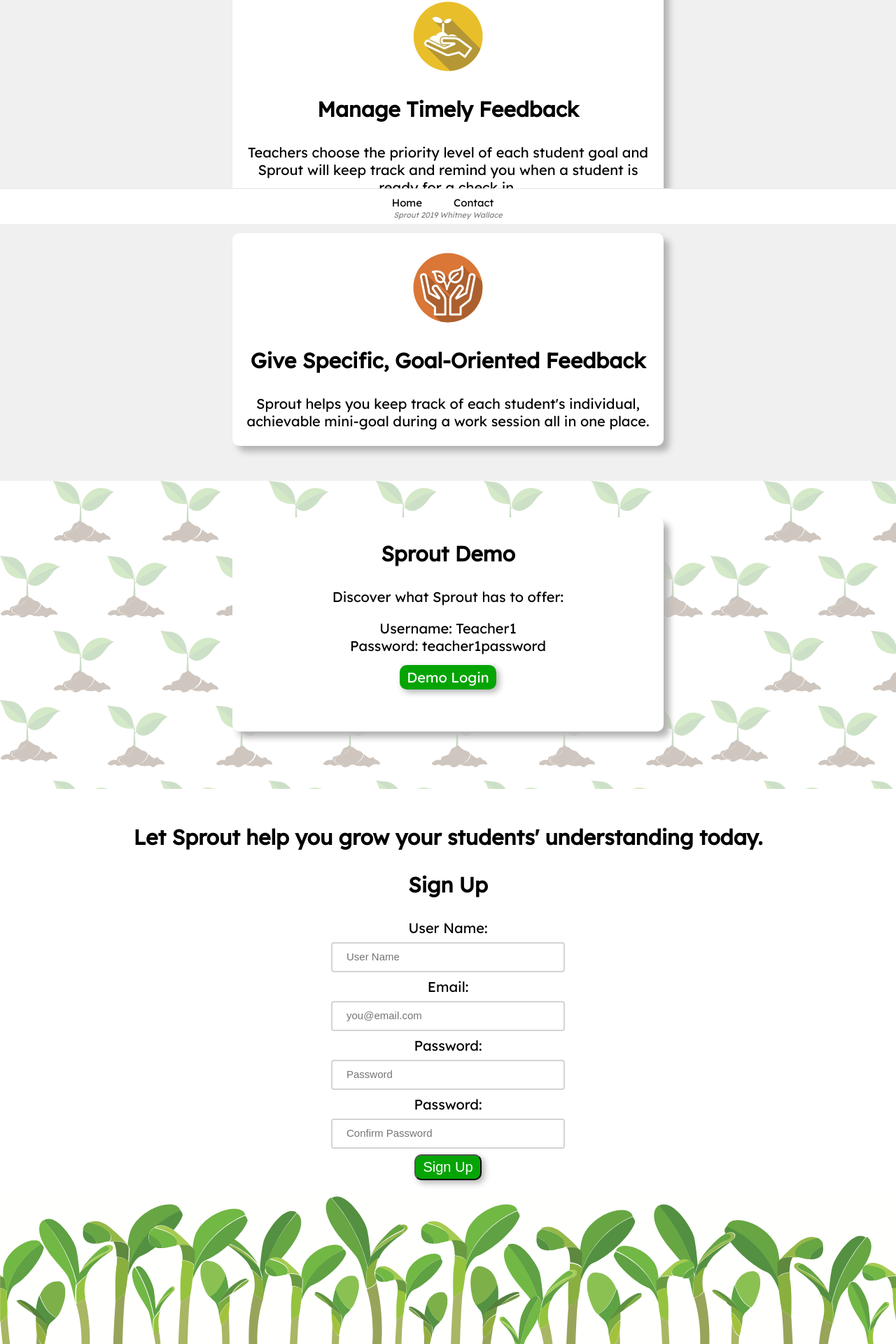
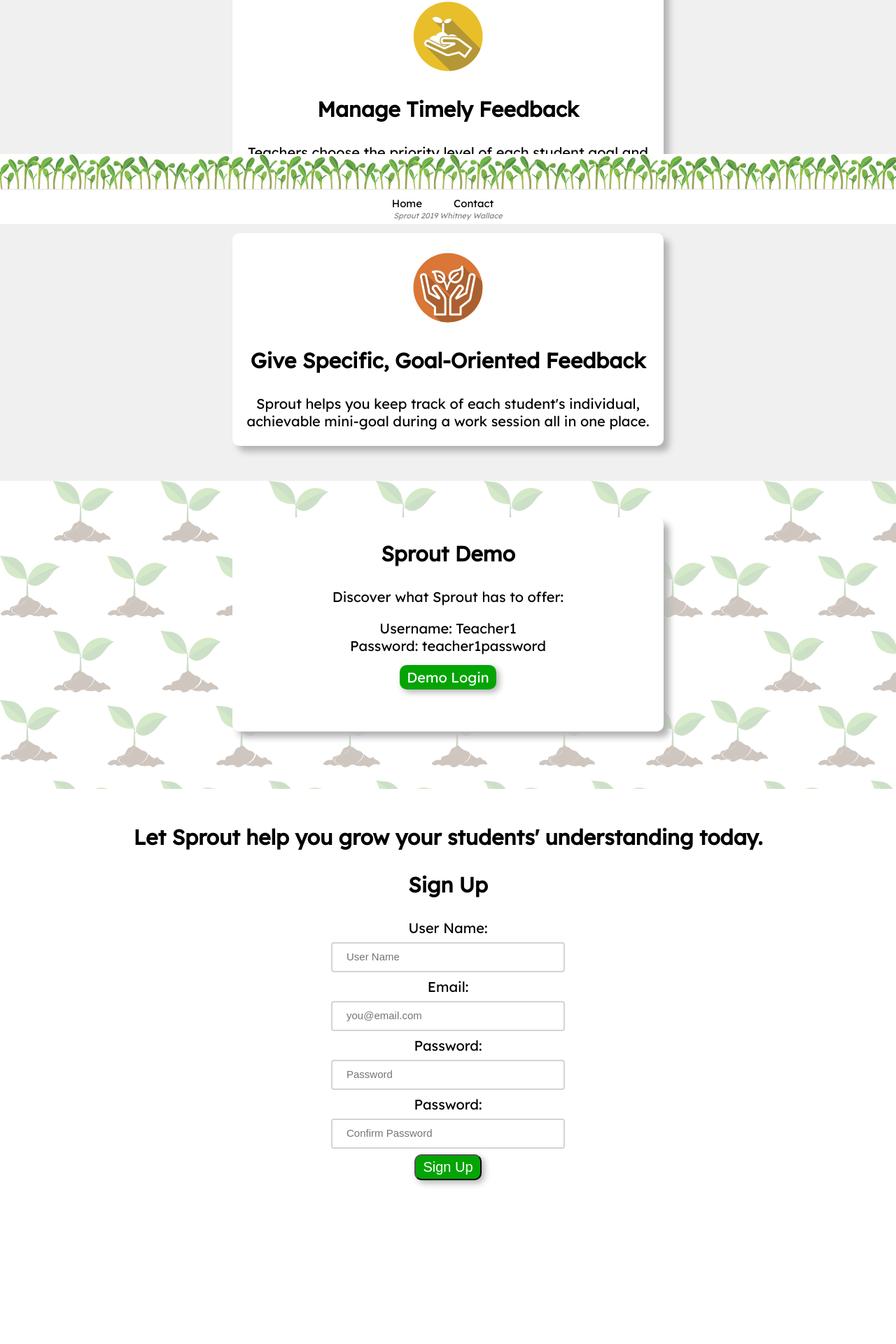
Before and after one commit to WhitneySamWallace/Sprout-Capstone-I, a React (Create React App) app: page / in a window 1280 px wide. Shown: the part 480-2400 px from the top of the page at 70% size. After the commit the page ends 2286 px from the top, so only its background shows below. Built offline with nearby package versions, Linux system fonts and the light colour scheme.

Commit message:
updating css and error handling

```diff
--- a/src/components/AddStudent/AddStudent.css
+++ b/src/components/AddStudent/AddStudent.css
@@ -1,6 +1,6 @@
 .Add-Student {
   margin-top: 170px;
-  margin-bottom: 45px;
+  margin-bottom: 100px;
 }
 
 .Add-Student ul {
@@ -47,6 +47,9 @@
 
 .Add-Student .sprout-border {
   margin-bottom: 0px;
+  position: absolute;
+  bottom: 0;
+  left: 0;
 }
 
 .Add-Student li {
--- a/src/components/AddStudent/AddStudent.js
+++ b/src/components/AddStudent/AddStudent.js
@@ -3,7 +3,6 @@ import Nav from "../Nav/Nav";
 import "./AddStudent.css";
 import Context from "../../context/Context";
 import StudentsApiService from "../../services/students-api-service";
-import sproutBorder from "../../images/sprout-border.svg";
 
 class AddStudent extends React.Component {
   static contextType = Context;
@@ -61,11 +60,6 @@ class AddStudent extends React.Component {
         <section className="add-student-list">
           <ul>{students}</ul>
         </section>
-        <img
-          src={sproutBorder}
-          alt="line of sprouts"
-          className="sprout-border"
-        />
       </div>
     );
   }
--- a/src/components/Footer/Footer.css
+++ b/src/components/Footer/Footer.css
@@ -5,7 +5,14 @@
   width: 100%;
   background-color: white;
   height: 50px;
-  border-top: 1px solid rgb(230, 230, 230)
+  background-image: url('../../images/sprout-border.svg');
+  background-repeat: repeat-x;
+  background-size: auto 50px;
+  padding-top: 50px;
+}
+
+.Footer div {
+  border-top: 1px solid rgb(230, 230, 230);
 }
 
 .Footer a {
--- a/src/components/Footer/Footer.js
+++ b/src/components/Footer/Footer.js
@@ -5,6 +5,7 @@ import "./Footer.css";
 function Footer() {
   return (
     <footer className="Footer">
+    <div>
         <ul>
           <Link to="/">Home</Link>
           <a
@@ -16,6 +17,7 @@ function Footer() {
           </a>
         </ul>
         <p>Sprout 2019 Whitney Wallace</p>
+      </div>
     </footer>
   );
 }
--- a/src/components/LandingPage/LandingPage.css
+++ b/src/components/LandingPage/LandingPage.css
@@ -2,6 +2,7 @@
 bold - font-family: 'Rubik', sans-serif; */
 .main {
   margin-top: 110px;
+  margin-bottom: 100px;
 }
 
 .about-section {
--- a/src/components/LandingPage/LandingPage.js
+++ b/src/components/LandingPage/LandingPage.js
@@ -5,7 +5,6 @@ import SignUpForm from "../SignUpForm/SignUpForm";
 import Nav from "../Nav/Nav";
 import orangeSprout from "../../images/orange-sprout.svg";
 import yellowSprout from "../../images/yellow-sprout.svg";
-import sproutBorder from "../../images/sprout-border.svg";
 import "./LandingPage.css";
 
 class LandingPage extends React.Component {
@@ -81,11 +80,6 @@ class LandingPage extends React.Component {
             <h3>Sign Up</h3>
             <SignUpForm {...this.props} />
           </section>
-          <img
-            src={sproutBorder}
-            alt="line of sprouts"
-            className="sprout-border"
-          />
         </main>
       </div>
     );
--- a/src/components/Main/Main.css
+++ b/src/components/Main/Main.css
@@ -1,6 +1,6 @@
 .main-view {
   margin-top: 170px;
-  margin-bottom: 45px;
+  margin-bottom: 120px;
 }
 
 .main-view h2 {
@@ -95,6 +95,8 @@
 
 .main-view .sprout-border {
   margin-bottom: 0px;
+  position: absolute;
+  bottom: 0;
 }
 
 .reset-button-container {
--- a/src/components/Main/Main.js
+++ b/src/components/Main/Main.js
@@ -3,7 +3,6 @@ import Nav from "../Nav/Nav";
 import "./Main.css";
 import Context from "../../context/Context";
 import StudentsApiService from "../../services/students-api-service";
-import sproutBorder from "../../images/sprout-border.svg";
 
 class Main extends React.Component {
   static contextType = Context;
@@ -104,7 +103,7 @@ class Main extends React.Component {
           <header>
             <h2>Welcome back, {this.context.username}!</h2>
           </header>
-          {this.context.error && <p className="error">{this.context.error}</p>}
+          {/* {this.context.error && <p className="error">{this.context.error}</p>} */}
           <section className="student-list">
             <h3>Student List</h3>
             <div className="reset-button-container">
@@ -120,11 +119,6 @@ class Main extends React.Component {
             </div>
           </section>
         </main>
-        <img
-          src={sproutBorder}
-          alt="line of sprouts"
-          className="sprout-border"
-        />
       </div>
     );
   }
--- a/src/config.js
+++ b/src/config.js
@@ -1,5 +1,5 @@
 export default {
-  API_ENDPOINT: 'https://mysterious-forest-22097.herokuapp.com/api',
-  // API_ENDPOINT: "http://localhost:8000/api",
+  // API_ENDPOINT: 'https://mysterious-forest-22097.herokuapp.com/api',
+  API_ENDPOINT: "http://localhost:8000/api",
   TOKEN_KEY: "sprout-client-auth-token"
 };
```
Lines whose indentation alone changed are shown as unchanged.
